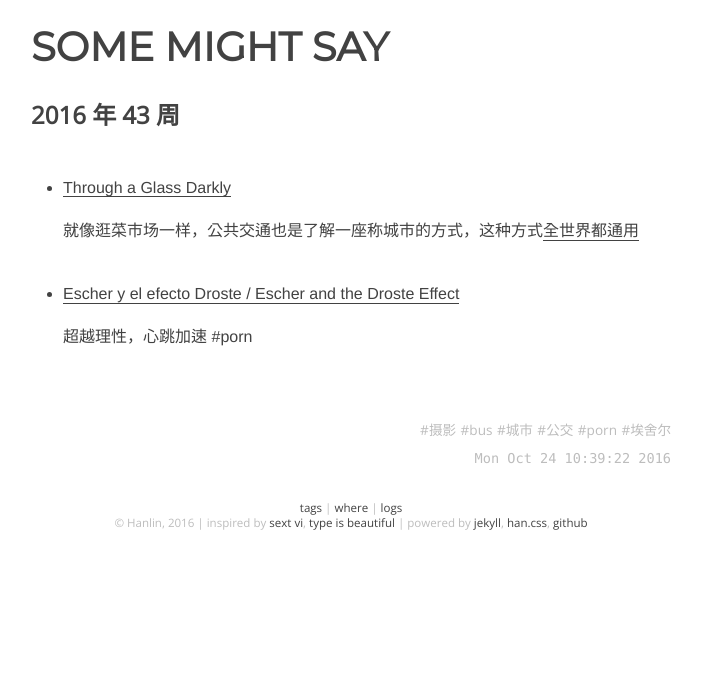
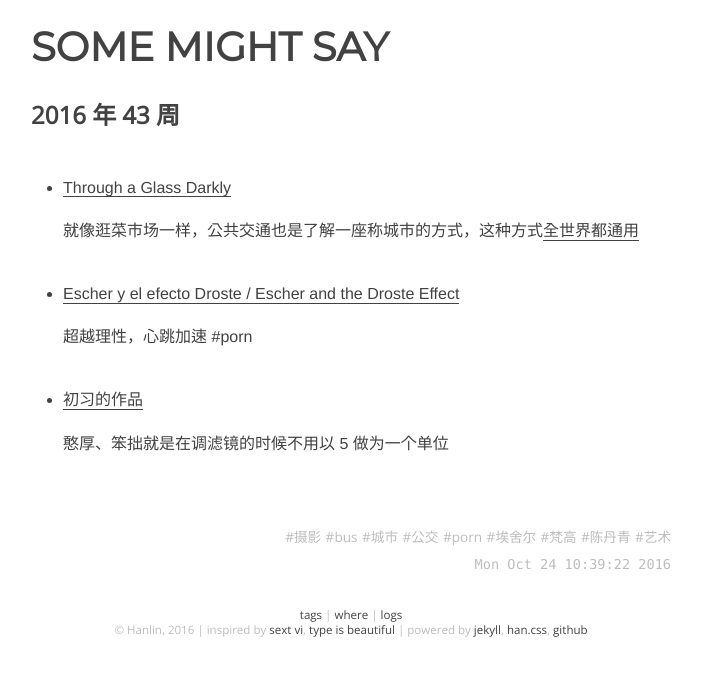
Before and after one commit to onion7878/word, a Jekyll site: the page built from _posts/logs/2016-01-01-43.md, in a window 1280 px wide. Shown: the top 676 px of the page, without its empty margins (289-991 px from the left). Built offline with Jekyll 4.4.1, drawn with Linux system fonts in a browser that asks for light colours.

Commit message:
add new item

```diff
--- a/_posts/logs/2016-01-01-43.md
+++ b/_posts/logs/2016-01-01-43.md
@@ -4,7 +4,7 @@ layout: post
 title:  2016 年 43 周
 date: 16-10-24 10:39:22
 categories: [log]
-tags: [摄影, bus, 城市, 公交, porn, 埃舍尔]
+tags: [摄影, bus, 城市, 公交, porn, 埃舍尔, 梵高, 陈丹青, 艺术]
 
 ---
 
@@ -15,3 +15,7 @@ tags: [摄影, bus, 城市, 公交, porn, 埃舍尔]
 - [Escher y el efecto Droste / Escher and the Droste Effect](https://www.youtube.com/watch?v=9WHdyG9mJaI)
 
 	超越理性，心跳加速 #porn
+
+- [初习的作品](http://v.youku.com/v_show/id_XMTI3ODY0MDI0NA==.html)
+
+	憨厚、笨拙就是在调滤镜的时候不用以 5 做为一个单位
```
